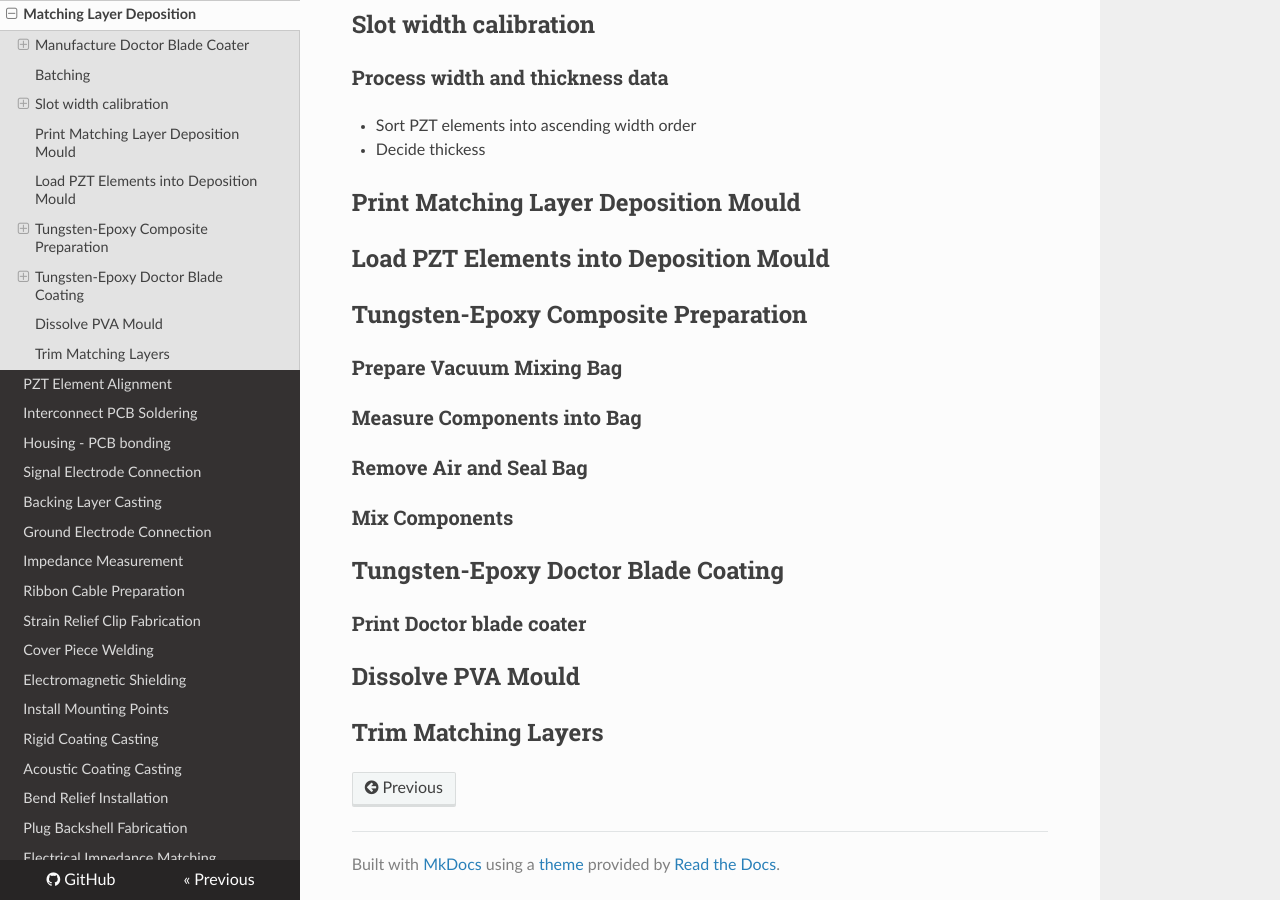
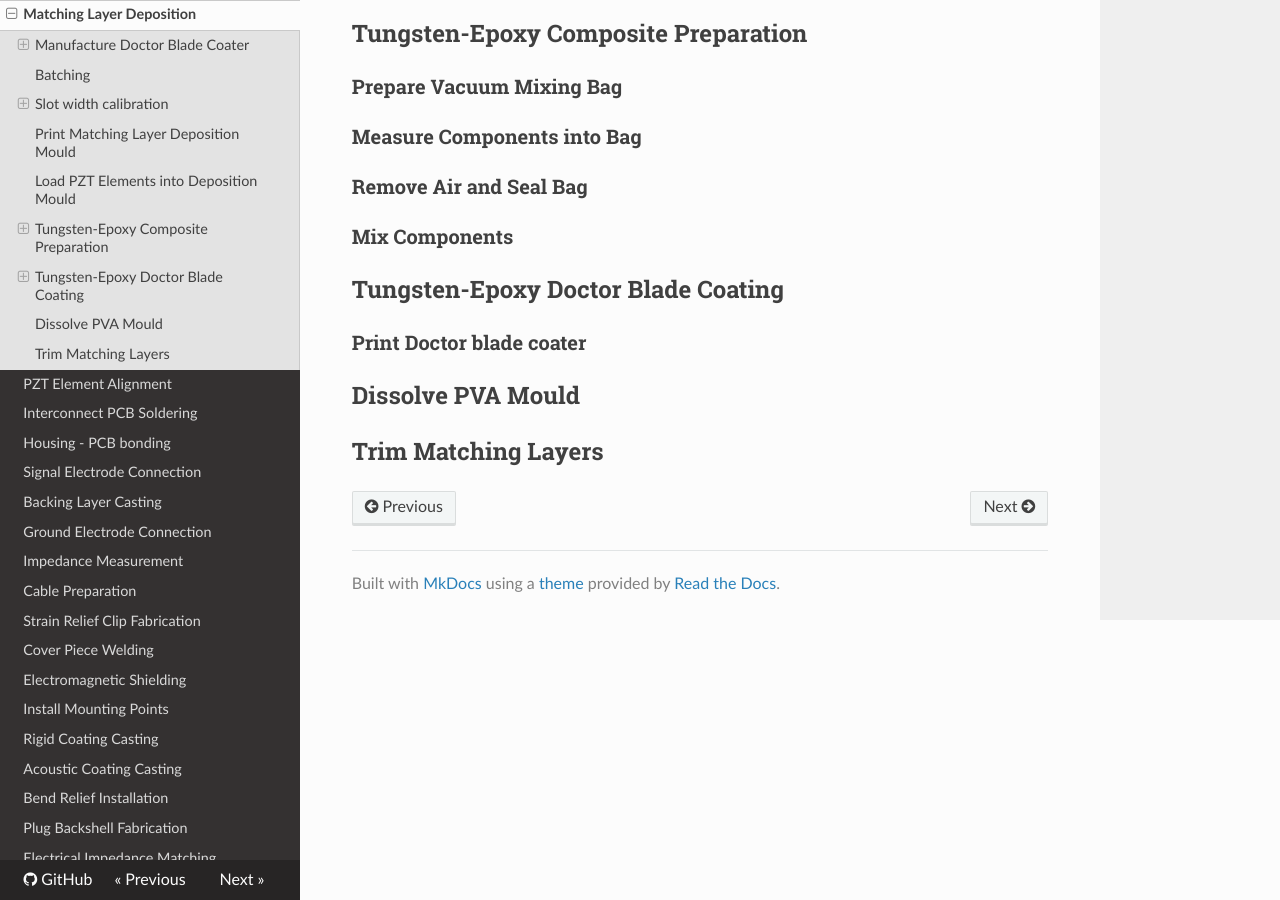
Before and after one commit to morganjroberts/open-UST, an MkDocs documentation site: the page built from docs/matching_layer_deposition.md, in a window 1280 px wide and 900 px high, scrolled down 3438 px. Built offline with MkDocs 1.6.1, drawn with Linux system fonts in a browser that asks for light colours; nearby versions of some CDN libraries.

Commit message:
changing relative image paths and making hypenation consistent in filenames. Add cable-prep page

```diff
--- a/docs/matching_layer_deposition.md
+++ b/docs/matching_layer_deposition.md
@@ -6,7 +6,7 @@
 The doctor blade coater uses a 3D-printed blade holder to hold a safety blade at the correct angle. It is used during the deposition of the matching layers to scrape the tungsten-epoxy compound over the PZT elements.
 
 PLACEHOLDER - add new photo of doctor blade coater
-![doctor_blade_coater_print_orientation](../img/matching-layer-deposition/doctor-blade-coater/doctor_coater_dissassembled.jpg)
+![doctor_blade_coater_print_orientation](img/matching-layer-deposition/doctor-blade-coater/doctor-coater-dissassembled.jpg)
 
 ### Set the Blade Height
 **Note:** This step is only required if a non-standard PZT thickness is being used: If the nominal PZT thickness is approximately equal to the default value of 1 mm, skip this step and use the default `blade-holder.stl` and `support-arm.stl` files instead.
@@ -14,7 +14,7 @@
 During use, the angle of the blade is maintained by the support arm, which rides along the surface of the glass plate. For the support arm to have the correct vertical offset from the blade tip, the blade height must be defined as a parameter.
 The blade height should be equal to the thickness of the matching layer deposition mould.
 
-![doctor-blade-coater-blade-height](../img\matching-layer-deposition\doctor-blade-coater\doctor-blade-coater-blade-height.svg)
+![doctor-blade-coater-blade-height](img\matching-layer-deposition\doctor-blade-coater\doctor-blade-coater-blade-height.svg)
 
 * Open the `QWML-deposition-mould.f3d` CAD file in Fusion 360.
 * Record the `calculated_part_height` value from the `Solid > Modify > Change Parameters` menu,
@@ -29,7 +29,7 @@
 * Load `blade-holder.stl` and `support-arm.stl` into the Cura slicer software.
 * Use the following print orientation, to make sure the blade-holding features are flat. Use the 'Select face to align to the build plate' function.
 
-![doctor_blade_coater_print_orientation](../img/matching-layer-deposition/doctor-blade-coater/doctor_blade_print_orientation.png)
+![doctor_blade_coater_print_orientation](img/matching-layer-deposition/doctor-blade-coater/doctor-blade-print-orientation.png)
 
 Recomended Settings:
 
--- a/mkdocs.yml
+++ b/mkdocs.yml
@@ -18,7 +18,7 @@
         - Backing Layer Casting: backing_layer_casting.md
         - Ground Electrode Connection: ground_electrode_connection.md
         - Impedance Measurement: impedance_measurement.md
-        - Ribbon Cable Preparation: ribbon_cable_preparation.md
+        - Cable Preparation: cable-preparation.md
         - Strain Relief Clip Fabrication: strain_relief_clip_fabrication.md
         - Cover Piece Welding: cover_piece_welding.md
         - Electromagnetic Shielding: electromagnetic_shielding.md
```
Also changed, not shown: docs/cable-preparation.md (added, +1 -0 lines), docs/pzt-element-preparation.md (+4 -4 lines), docs/img/matching-layer-deposition/doctor-blade-coater/doctor-blade-print-orientation.png (renamed from docs/img/matching-layer-deposition/doctor-blade-coater/doctor_blade_print_orientation.PNG), 4 other files.
